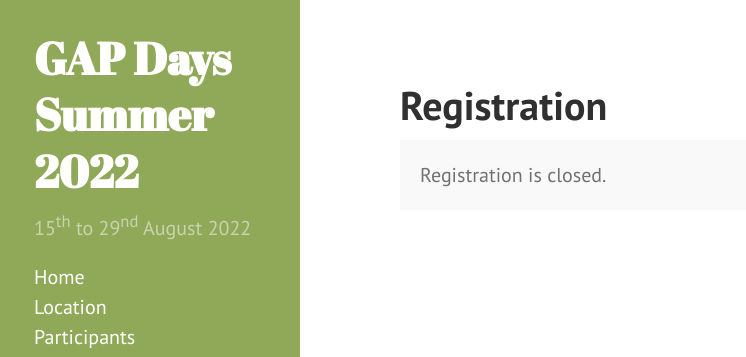
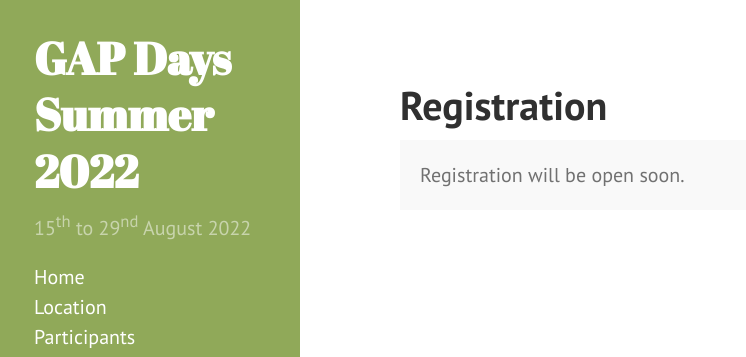
Before and after one commit to jazzcat/gapdays2022-summer, a Jekyll site: the page built from registration.html, in a window 1280 px wide. Shown: the top 357 px of the page, without its empty margins (0-746 px from the left). Built offline with Jekyll 4.4.1, drawn with Linux system fonts in a browser that asks for light colours; part of the change alters nothing that is shown.

Commit message:
registration page.

```diff
--- a/registration.html
+++ b/registration.html
@@ -1,9 +1,9 @@
 ---
 layout: page
 title: Registration
-registration_state: closed
+registration_state: notyet
 form_api_token: f6eb7678607cf8d0f1b8f52b15b1922d
-email: gapdays2019-spring@gapdays.de
+email: gapdays2022-summer@gapdays.de
 ---
 
 {% case page.registration_state %}
@@ -65,12 +65,12 @@ regarding registration, or in general, feel free to
     Please select the day of arrival (we will start Monday 10 am).
   </div>
   <select name="arrival.date" id="arrival_date" required>
-    <option value="Sunday 17 March" selected="selected">Sunday 17 March or before</option>
-    <option value="Monday 18 March">Monday 18 March</option>
-    <option value="Tuesday 19 March">Tuesday 19 March</option>
-    <option value="Wednesday 20 March">Wednesday 20 March</option>
-    <option value="Thursday 21 March">Thursday 21 March</option>
-    <option value="Friday 22 March">Friday 22 March</option>
+    <option value="Sunday 14 August" selected="selected">Sunday 14 August or before</option>
+    <option value="Monday 15 August">Monday 15 August</option>
+    <option value="Tuesday 19 August">Tuesday 16 August</option>
+    <option value="Wednesday 20 August">Wednesday 17 August</option>
+    <option value="Thursday 21 August">Thursday 18 August</option>
+    <option value="Friday 22 August">Friday 19 August</option>
   </select>
 </div>
 
@@ -82,12 +82,12 @@ regarding registration, or in general, feel free to
     Please select the day of departure (we will finish Friday afternoon).
   </div>
   <select name="departure.date" id="departure_date" required>
-    <option value="Monday 18 March">Monday 18 March</option>
-    <option value="Tuesday 19 March">Tuesday 19 March</option>
-    <option value="Wednesday 20 March">Wednesday 20 March</option>
-    <option value="Thursday 21 March">Thursday 21 March</option>
-    <option value="Friday 22 March" selected="selected">Friday 22 March</option>
-    <option value="Saturday 23 March">Saturday 23 March or later</option>
+    <option value="Monday 15 August">Monday 15 August</option>
+    <option value="Tuesday 16 August">Tuesday 16 August</option>
+    <option value="Wednesday 17 August">Wednesday 17 August</option>
+    <option value="Thursday 18 August">Thursday 18 August</option>
+    <option value="Friday 19 August" selected="selected">Friday 19 August</option>
+    <option value="Saturday 20 August">Saturday 20 August or later</option>
   </select>
 </div>
 
@@ -96,11 +96,12 @@ regarding registration, or in general, feel free to
     <label for="accommodation">Accommodation</label>
   </div>
   <div class="form-field-description">
+      <!--
     We recommend that you stay in the <a href="https://www.tryphalle.com/">TRYP
       by Wyndham Halle</a>.  See the <a href="{{ site.url }}{{ site.baseurl
       }}/location">location page</a> for more information.
-    <!--
-    For participants of GAP Days Spring 2019, we have
+      -->
+    For participants of GAP Days Summer 2022, we have
     secured 15 rooms at a rate of 56 Euros (single room) or 75 Euros (double
     room) per night. These rooms are available from Sunday 17<sup>th</sup> March
     until Saturday 23<sup>rd</sup> March 2019.  The offer includes free
@@ -112,7 +113,6 @@ regarding registration, or in general, feel free to
     }}/hotel_form/english.pdf">reservation form (English)</a>, or
     <a href="{{ site.url }}{{ site.baseurl
     }}/hotel_form/deutsch.pdf">reservation form (German)</a>.
-    -->
   </div>
 <!--
   <input type="text" size="60" maxlength="180" name="accommodation" />
```
